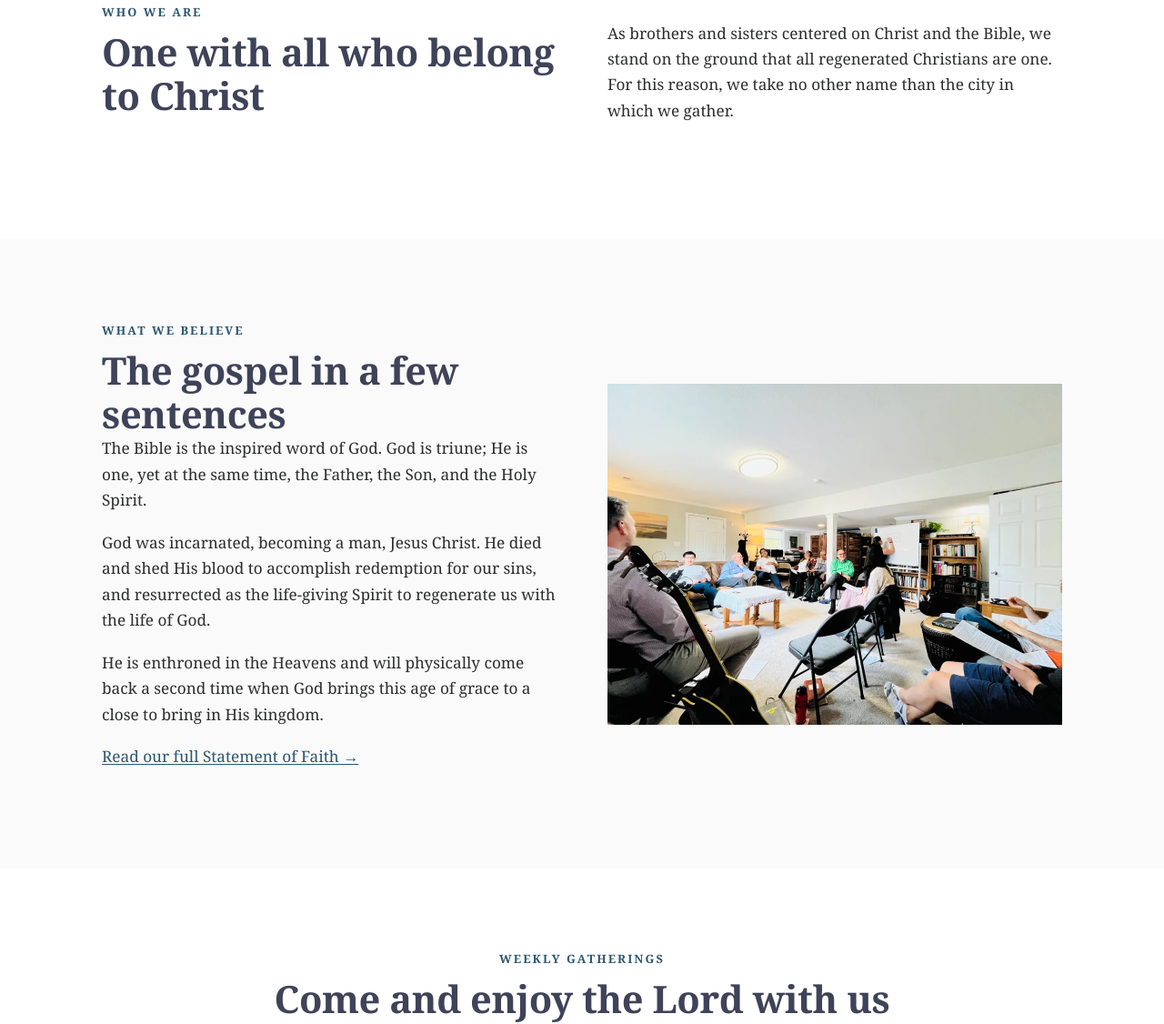
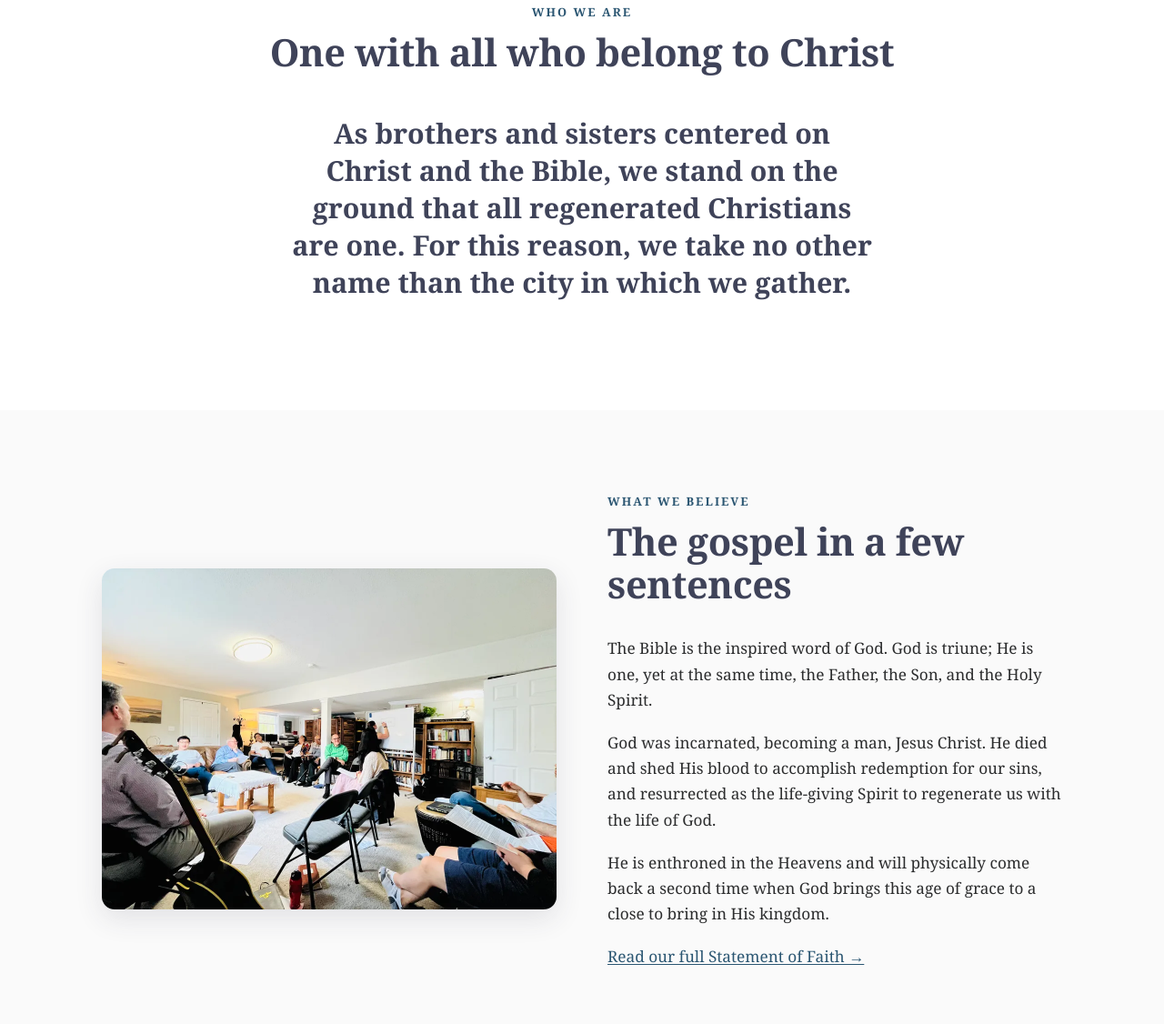
Before and after one commit to brotatotes/ccir-website, an Astro site: page / in a window 1280 px wide. Shown: the part 965-2091 px from the top of the page at 91% size. Built offline with nearby package versions, Linux system fonts and the light colour scheme; Astro itself is replaced by a stand-in of ours; a web font is replaced by a local one.

Commit message:
Restore source design fidelity

```diff
--- a/content/site.json
+++ b/content/site.json
@@ -4,7 +4,7 @@
   "footer_blurb": "A fellowship of believers centered on Christ and the Bible. As brothers and sisters, we stand on the ground that all regenerated Christians are one — so we take no other name than the city in which we gather.",
   "meeting_place": "Home gathering off of MLK Pkwy in Durham, NC",
   "service_time": "Sundays at 10:00 AM",
-  "footer_tagline": "Looking forward to connecting!",
+  "footer_tagline": "Made simple & static — no accounts, no tracking.",
   "youtube": "https://www.youtube.com/@CCIR_",
   "instagram": "https://www.instagram.com/cciraleigh/",
   "facebook": "https://www.facebook.com/profile.php?id=61575599801007"
--- a/src/components/Footer.astro
+++ b/src/components/Footer.astro
@@ -10,9 +10,9 @@ const customLinks = Object.entries(customFiles).map(([path, mod]: any) => ({ hre
         <span class="brand-name">{site.church_name}</span>
         <p>{site.footer_blurb}</p>
         <div class="social">
-          <a href={site.youtube} aria-label="YouTube channel" rel="noopener">YouTube</a>
-          <a href={site.instagram} aria-label="Instagram" rel="noopener">Instagram</a>
-          <a href={site.facebook} aria-label="Facebook" rel="noopener">Facebook</a>
+          <a href={site.youtube} aria-label="YouTube channel" rel="noopener"><svg viewBox="0 0 24 24" fill="currentColor" aria-hidden="true"><path d="M23 12s0-3.2-.4-4.7a2.5 2.5 0 00-1.8-1.8C19.3 5 12 5 12 5s-7.3 0-8.8.5A2.5 2.5 0 001.4 7.3C1 8.8 1 12 1 12s0 3.2.4 4.7a2.5 2.5 0 001.8 1.8C4.7 19 12 19 12 19s7.3 0 8.8-.5a2.5 2.5 0 001.8-1.8C23 15.2 23 12 23 12zM9.8 15.3V8.7l5.7 3.3-5.7 3.3z" /></svg></a>
+          <a href={site.instagram} aria-label="Instagram" rel="noopener"><svg viewBox="0 0 24 24" fill="none" stroke="currentColor" stroke-width="2" aria-hidden="true"><rect x="3" y="3" width="18" height="18" rx="5" /><circle cx="12" cy="12" r="4" /><circle cx="17.5" cy="6.5" r="1" fill="currentColor" stroke="none" /></svg></a>
+          <a href={site.facebook} aria-label="Facebook" rel="noopener"><svg viewBox="0 0 24 24" fill="currentColor" aria-hidden="true"><path d="M14 9h3V6h-3c-2.2 0-4 1.8-4 4v2H7v3h3v6h3v-6h3l1-3h-4v-2c0-.6.4-1 1-1z" /></svg></a>
         </div>
       </div>
       <div>
--- a/src/pages/index.astro
+++ b/src/pages/index.astro
@@ -31,41 +31,41 @@ import home from '../../content/home.json';
         <a class="btn btn--accent" href="/contact/">Contact us</a>
         <a class="btn btn--ghost" href="/messages/">Watch a message</a>
       </div>
-      <div class="hero-meta"><span>{home.hero.service_time}</span><span>{home.hero.location}</span></div>
+      <div class="hero-meta"><span><svg width="18" height="18" viewBox="0 0 24 24" fill="none" stroke="currentColor" stroke-width="2" aria-hidden="true"><circle cx="12" cy="12" r="9"/><path d="M12 7v5l3 2"/></svg>{home.hero.service_time}</span><span><svg width="18" height="18" viewBox="0 0 24 24" fill="none" stroke="currentColor" stroke-width="2" aria-hidden="true"><path d="M12 21s-7-5.2-7-11a7 7 0 0114 0c0 5.8-7 11-7 11z"/><circle cx="12" cy="10" r="2.5"/></svg>{home.hero.location}</span></div>
     </div>
   </section>
 
   <section class="section section--tint">
-    <div class="wrap split">
-      <div class="section-head"><p class="eyebrow">{home.who.eyebrow}</p><h2 class="section-title">{home.who.heading}</h2></div>
-      <div class="prose"><p>{home.who.text}</p></div>
+    <div class="wrap">
+      <div class="section-head center"><p class="eyebrow">{home.who.eyebrow}</p><h2 class="section-title">{home.who.heading}</h2></div>
+      <p class="lead-quote text-center" style="margin-inline:auto;">{home.who.text}</p>
     </div>
   </section>
 
   <section class="section">
-    <div class="wrap split split--image">
-      <div><p class="eyebrow">{home.believe.eyebrow}</p><h2 class="section-title">{home.believe.heading}</h2><div class="prose" set:html={home.believe.body} /></div>
-      <picture><source type="image/webp" srcset="/assets/img/gallery-home-group-1000.webp" /><img src={home.believe.image} loading="lazy" alt={home.believe.image_alt} /></picture>
+    <div class="wrap split">
+      <div class="split-media"><picture><source type="image/webp" srcset="/assets/img/gallery-home-group-1000.webp" /><img src={home.believe.image} loading="lazy" alt={home.believe.image_alt} /></picture></div>
+      <div><p class="eyebrow">{home.believe.eyebrow}</p><h2 class="section-title">{home.believe.heading}</h2><div class="prose stack mt-2" set:html={home.believe.body} /></div>
     </div>
   </section>
 
   <section class="section section--tint">
     <div class="wrap">
       <div class="section-head center"><p class="eyebrow">{home.gatherings.eyebrow}</p><h2 class="section-title">{home.gatherings.heading}</h2></div>
-      <div class="cards-grid">
-        {home.gatherings.cards.map((card) => <article class="card"><h3>{card.title}</h3><ul class="schedule">{card.times.map((time) => <li><span class="day">{time.day}</span><span class="time">{time.time}</span></li>)}</ul><p>{card.note}</p></article>)}
+      <div class="grid cols-3">
+        {home.gatherings.cards.map((card, index) => <article class="card"><div class="card-icon" aria-hidden="true">{index === 0 ? <svg viewBox="0 0 24 24" fill="none" stroke="currentColor" stroke-width="1.8"><path d="M4 5a2 2 0 012-2h6v16H6a2 2 0 00-2 2V5z"/><path d="M20 5a2 2 0 00-2-2h-6v16h6a2 2 0 012 2V5z"/></svg> : index === 1 ? <svg viewBox="0 0 24 24" fill="none" stroke="currentColor" stroke-width="1.8"><path d="M3 21h18"/><path d="M5 21V9l7-5 7 5v12"/><path d="M9 21v-6h6v6"/></svg> : <svg viewBox="0 0 24 24" fill="none" stroke="currentColor" stroke-width="1.8"><path d="M12 3v3"/><path d="M12 21a6 6 0 006-6c0-3-2.5-5-6-9-3.5 4-6 6-6 9a6 6 0 006 6z"/></svg>}</div><h3>{card.title}</h3><ul class="schedule">{card.times.map((time) => <li><span class="day">{time.day}</span><span class="time">{time.time}</span></li>)}</ul><p style="margin:.9rem 0 0;color:var(--muted);font-size:.95rem;">{card.note}</p></article>)}
       </div>
       <p class="text-center mt-2" set:html={home.gatherings.footer_note} />
     </div>
   </section>
 
-  <section class="section section--navy">
-    <div class="wrap"><div class="section-head"><p class="eyebrow">{home.life.eyebrow}</p><h2 class="section-title">{home.life.heading}</h2></div><div class="three-col">{home.life.columns.map((column) => <div class="prose"><h3>{column.heading}</h3><p>{column.text}</p></div>)}</div><div class="prose prose--wide" set:html={home.life.body} /></div>
+  <section class="section">
+    <div class="wrap"><div class="section-head"><p class="eyebrow">{home.life.eyebrow}</p><h2 class="section-title">{home.life.heading}</h2></div><div class="grid cols-3" style="align-items:start;">{home.life.columns.map((column) => <div class="prose"><h3>{column.heading}</h3><p>{column.text}</p></div>)}</div><div class="prose mt-2" style="max-width:52rem;" set:html={home.life.body} /></div>
   </section>
 
-  <section class="section">
-    <div class="wrap"><div class="section-head center"><p class="eyebrow">{home.gallery.eyebrow}</p><h2 class="section-title">{home.gallery.heading}</h2></div><div class="gallery-grid">{home.gallery.photos.map((photo) => <figure><img src={photo.image} loading="lazy" width="600" height="450" alt={photo.alt} /></figure>)}</div></div>
+  <section class="section section--tint">
+    <div class="wrap"><div class="section-head center"><p class="eyebrow">{home.gallery.eyebrow}</p><h2 class="section-title">{home.gallery.heading}</h2></div><div class="gallery">{home.gallery.photos.map((photo) => <figure><img src={photo.image} loading="lazy" width="600" height="450" alt={photo.alt} /></figure>)}</div></div>
   </section>
 
-  <section class="section section--navy cta-band"><div class="wrap"><h2>{home.cta.heading}</h2><p>{home.cta.text}</p><div class="cta-actions"><a class="btn btn--accent" href="/contact/">Contact us</a><a class="btn btn--ghost" href="/messages/">Watch a message</a></div></div></section>
+  <section class="section section--navy cta-band"><div class="wrap"><h2>{home.cta.heading}</h2><p>{home.cta.text}</p><div class="cta-actions"><a class="btn btn--accent" href="/contact/">Contact us</a><a class="btn btn--ghost" href="mailto:christianchurchinraleigh@gmail.com">Email us</a></div></div></section>
 </BaseLayout>
```
Also changed, not shown: src/pages/contact.astro (+5 -5 lines).
